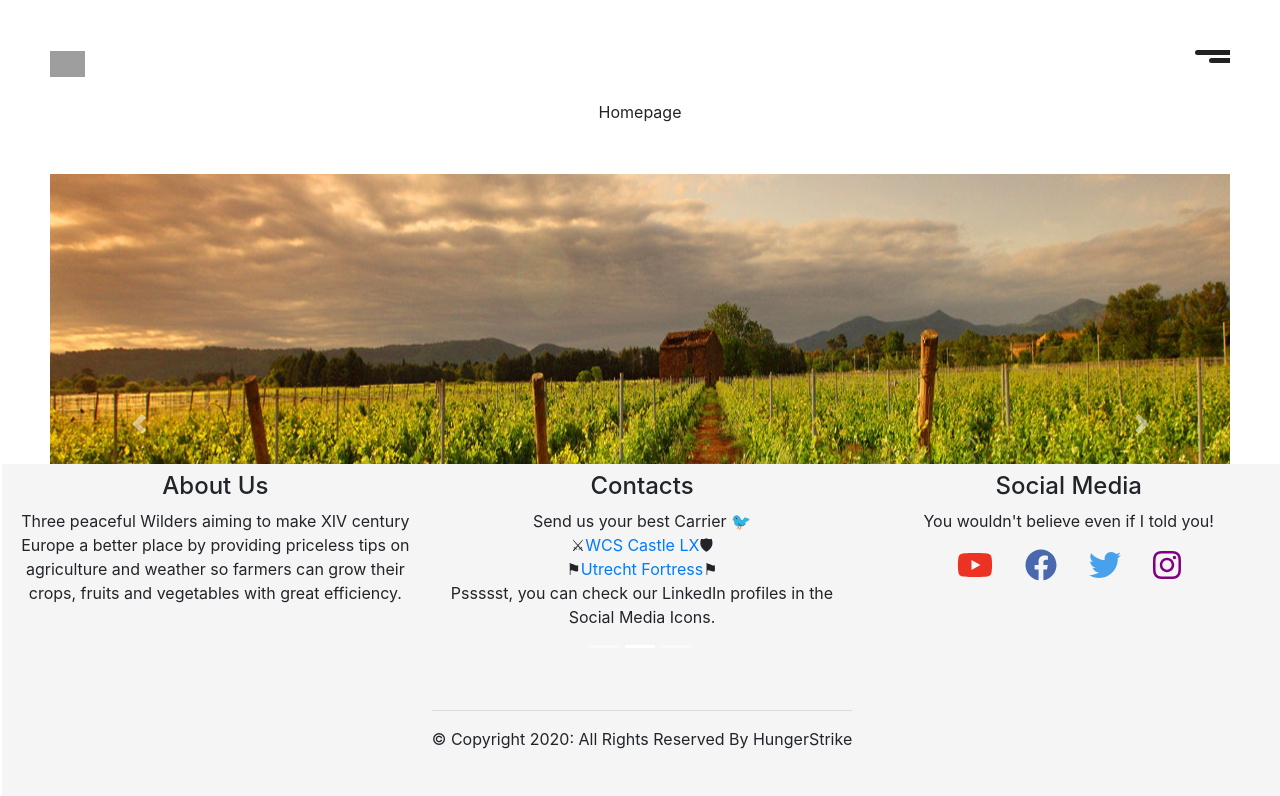
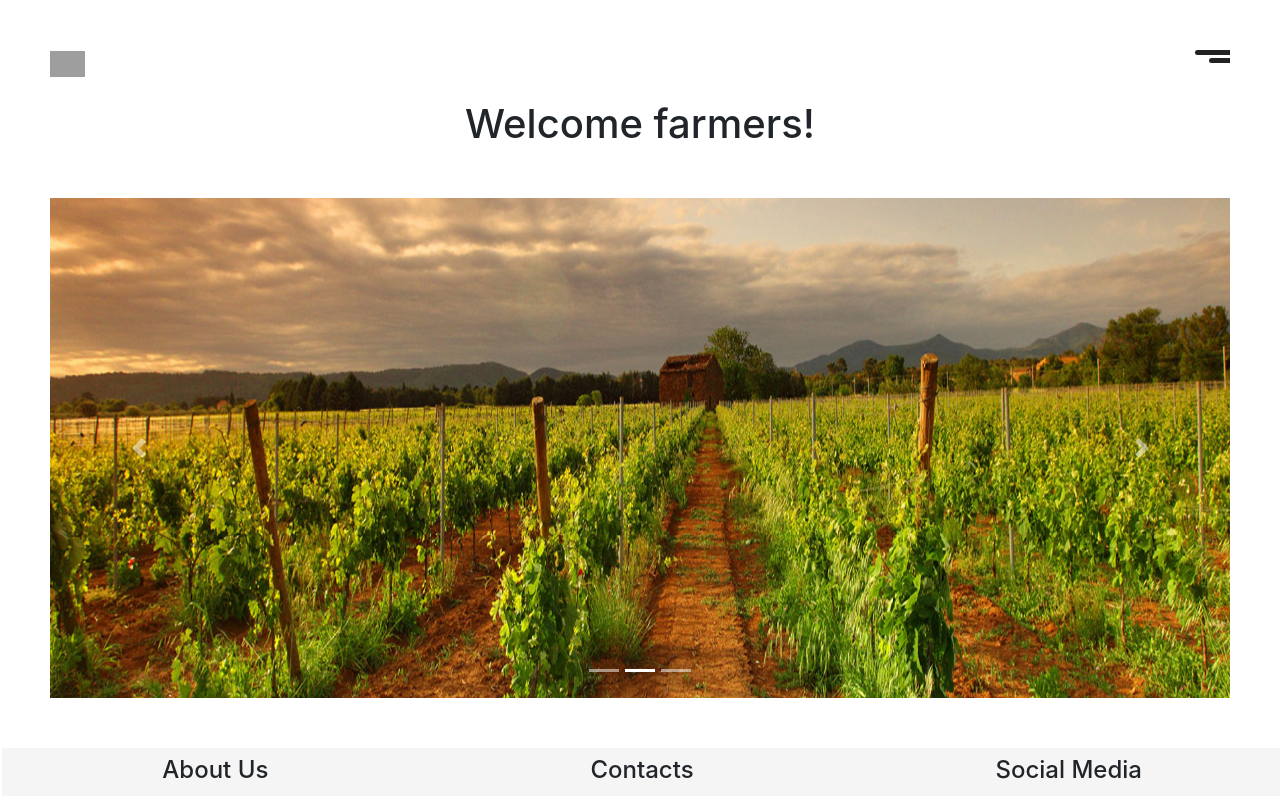
Before and after one commit to iHungerStrike/hungerStrike, a React (Create React App) app: page / in a window 1280 px wide. Shown: the top 796 px of the page. Built offline with nearby package versions, Linux system fonts and the light colour scheme; grey boxes are pictures that could not be loaded.

Commit message:
prototype done

```diff
--- a/src/components/Footer/Footer.js
+++ b/src/components/Footer/Footer.js
@@ -11,7 +11,7 @@ import {
 
 const Footer = () => {
     return (
-        <div class="row" style={{ bottom: '0', width: '100vw', position: 'absolute', height: '42vh', display: 'flex', justifyContent: 'center', backgroundColor: 'whitesmoke', marginLeft: '2px' }}>
+        <div class="row" style={{ bottom: '0', width: '100vw', position: 'relative', height: '42vh', display: 'flex', justifyContent: 'center', backgroundColor: 'whitesmoke', marginLeft: '2px' }}>
             <div class="col-6 col-md-4 col-sm-12 text-center mt-2">
                 <h4>About Us</h4>
                 <p>Three peaceful Wilders aiming to make XIV century Europe a better place by providing priceless tips on agriculture and weather so farmers can grow their crops, fruits and vegetables with great efficiency.</p>
--- a/src/components/Homepage/Carousel/Carousel.jsx
+++ b/src/components/Homepage/Carousel/Carousel.jsx
@@ -4,6 +4,7 @@ import { Carousel } from "react-bootstrap";
 import Farming from "./imgCarousel/cultures.jpg";
 import Fishing from "./imgCarousel/fishing2.jpg";
 import Land from "./imgCarousel/cows3.jpg";
+import "./carousel.css"
 
 export default function Header() {
 
--- /dev/null
+++ b/src/components/Homepage/Carousel/carousel.css
@@ -0,0 +1,3 @@
+.carousel{
+  z-index: -1;
+}
--- a/src/components/Homepage/Homepage.js
+++ b/src/components/Homepage/Homepage.js
@@ -4,7 +4,7 @@ import Carousel from './Carousel/Carousel'
 const Homepage = () => {
     return (
         <div height="12000px">
-            Homepage
+            <h1>Welcome farmers!</h1>
             <Carousel />
         </div>
     )
--- a/src/components/Navbar/navbar.css
+++ b/src/components/Navbar/navbar.css
@@ -96,7 +96,7 @@ header .logo img {
 
 #full-menu {
   position: fixed;
-  z-index: 1;
+  z-index: 999;
   padding: 0;
   left: 0;
   top: 0;
--- a/src/components/Vegetables/Carousel/Carousel.jsx
+++ b/src/components/Vegetables/Carousel/Carousel.jsx
@@ -5,6 +5,7 @@ import Farm from "./imgCarousel/farm.jpg";
 import Wheat from "./imgCarousel/wheat.jpg";
 import Land from "./imgCarousel/maxresdefault.jpg";
 import '../styles.css'
+import './carousel.css'
 
 export default function VegeCarousel() {
 
@@ -12,7 +13,7 @@ export default function VegeCarousel() {
 
     let carouselItem = imageCarousel.map((element) => (
 
-      <Carousel.Item className="Carousel" >
+      <Carousel.Item className="carousel" >
         <img key={element.name} className="d-block w-100 " style={{height:'55vh', padding:20}} src={element} alt={element} />
       </Carousel.Item>
 
--- /dev/null
+++ b/src/components/Vegetables/Carousel/carousel.css
@@ -0,0 +1,3 @@
+.carousel{
+  z-index: -1;
+}
--- a/src/components/Vegetables/styles.css
+++ b/src/components/Vegetables/styles.css
@@ -27,6 +27,7 @@
   margin-top: -80px;
   margin-left: 20px;
   margin-right: 30px;
+  z-index: 0;
 }
 .Content {
   justify-content: center;
--- a/src/components/Weather/CurrentWeather.js
+++ b/src/components/Weather/CurrentWeather.js
@@ -139,7 +139,6 @@ const CurrentWeather = () => {
                 )
               })}
           </Container>
-          <button value= "Weather this week" >Weather this week</button>
           <Container className='mt-5'>
             <Forecast lon={lon} lat={lat} />
           </Container>
--- a/src/components/Weather/WeekForecast.js
+++ b/src/components/Weather/WeekForecast.js
@@ -4,9 +4,11 @@ import './forecast.css'
 const WeekForecast = (props) => {
   console.log(props)
 
+  const days = ["Today", "Tomorrow", "Sunday", "Monday", "Tuesday", "Wednesday", "Thursday", "Friday"]
+
   return(
     <div className="day-card">
-      <div>icon</div>
+      <h6>{days[props.index]}</h6>
       <div classNmae="temp">
       <b className="solid-text">&#x2600; {props.temp.day}&deg;</b><br />
       <span className="solid-text">  &#x263E; {props.temp.eve}&deg;</span>
--- a/src/components/Weather/forecast.css
+++ b/src/components/Weather/forecast.css
@@ -7,7 +7,7 @@
   display: grid;
   grid-template-columns: repeat(8, 12%);
   width: 80vw;
-  height: 250px;
+  height: 150px;
   background-color: rgba(238, 238, 238, .3);
   border: solid #fff .2px;
   box-shadow: 1px 1px 6px 1px rgb(68, 67, 67);
@@ -15,6 +15,7 @@
   border-radius: 3px;
   justify-content: center;
   margin-bottom: 100px;
+  margin-top: 120px;
 }
 
 .week-container :nth-child(1){
--- a/src/index.js
+++ b/src/index.js
@@ -9,11 +9,9 @@ import './index.css';
 ReactDOM.render(
   <React.StrictMode>
     <BrowserRouter>
-    <div>
       <Navbar />
         <App />
       <Footer />
-      </div>
     </BrowserRouter>
   </React.StrictMode>,
   document.getElementById('root')
```
